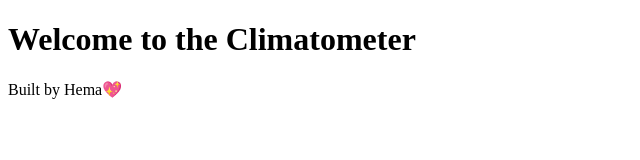
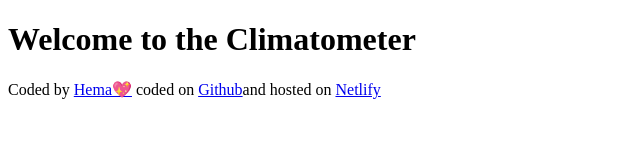
Before and after one commit to PYDIMARRI-HEMA-HARSHINI-23-586/Climatometer, a plain HTML site: page index.html in a window 1280 px wide. Shown: the whole page, without its empty margins (0-640 px from the left). Drawn offline with Linux system fonts and the light colour scheme.

Commit message:
added links to footer

```diff
--- a/index.html
+++ b/index.html
@@ -7,6 +7,20 @@
   </head>
   <body>
     <h1>Welcome to the Climatometer</h1>
-    <footer>Built by Hema💖</footer>
+    <footer>
+      Coded by
+      <a
+        href="https://github.com/PYDIMARRI-HEMA-HARSHINI-23-586"
+        target="_blank"
+        >Hema💖</a
+      >
+      coded on
+      <a
+        href="https://github.com/PYDIMARRI-HEMA-HARSHINI-23-586/Climatometer"
+        target="_blank"
+        >Github</a
+      >and hosted on
+      <a href="https://climatometer.netlify.app/" target="_blank">Netlify</a>
+    </footer>
   </body>
 </html>
```
